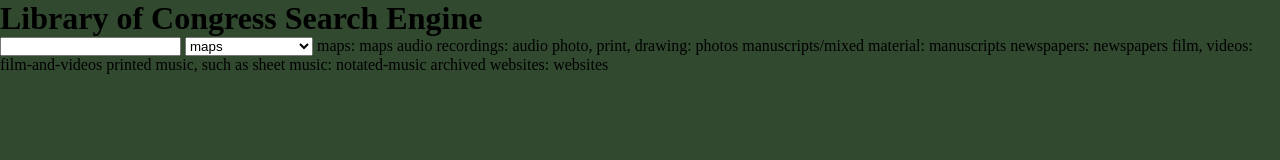
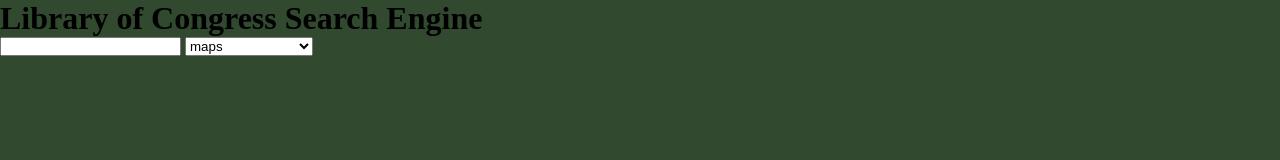
Before and after one commit to AlexWilsonNC/collaborative-project, a plain HTML site: page index.html in a window 1280 px wide. Drawn offline with Linux system fonts and the light colour scheme.

Commit message:
erased mistake

```diff
--- a/index.html
+++ b/index.html
@@ -23,15 +23,6 @@
             <option value="music" id="music">music</option>
             <option value="archived-websites" id="archived-websites">archived websites</option>
         </select>
-
-        maps: maps
-audio recordings: audio
-photo, print, drawing: photos
-manuscripts/mixed material: manuscripts
-newspapers: newspapers
-film, videos: film-and-videos
-printed music, such as sheet music: notated-music
-archived websites: websites
     </div>
 
     <script src="/script.js"></script>
```
